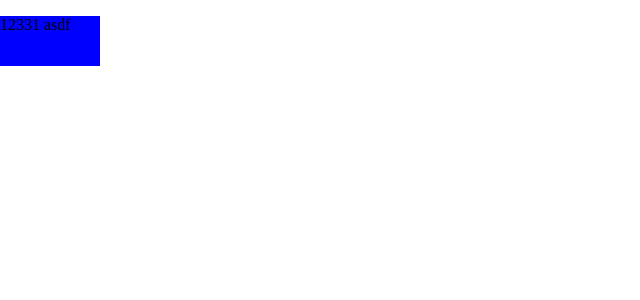
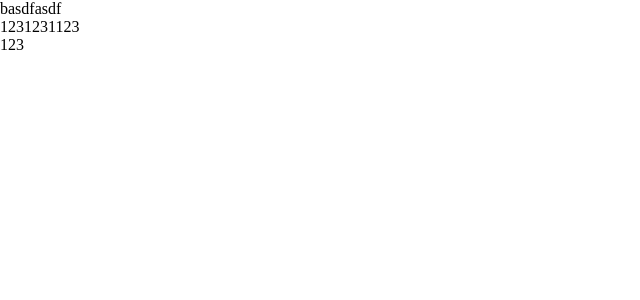
Before and after one commit to tolerious/Stylish-Reader, a Vue app in the folder src/webPage/translationFloatingPanel/: page / in a window 1280 px wide. Before the commit this address had no page. Shown: the top 300 px of the page, without its empty margins (0-640 px from the left). Built offline with nearby package versions, Linux system fonts and the light colour scheme.

Commit message:
🎨 Judge if inside container.

```diff
--- a/src/webPage/translationFloatingPanel/src/App.vue
+++ b/src/webPage/translationFloatingPanel/src/App.vue
@@ -1,17 +1,18 @@
 <template>
-  <div class="container" @click.stop.prevent="stopPop"><p>12331 asdf</p></div>
+  <div class="floating-panel-container">
+    basdfasdf
+    <div>
+      1231231123
+      <div>123</div>
+    </div>
+  </div>
 </template>
 
-<script setup lang="ts">
-function stopPop(e: any) {
-  console.log(e)
-}
-</script>
+<script setup lang="ts"></script>
 
 <style scoped>
-.container {
-  height: 50px;
-  width: 100px;
-  background-color: blue;
+.floating-panel-container {
+  height: 100%;
+  width: 100%;
 }
 </style>
```
Also changed, not shown: 1 other file (tests, documents, lock files or other folders).
